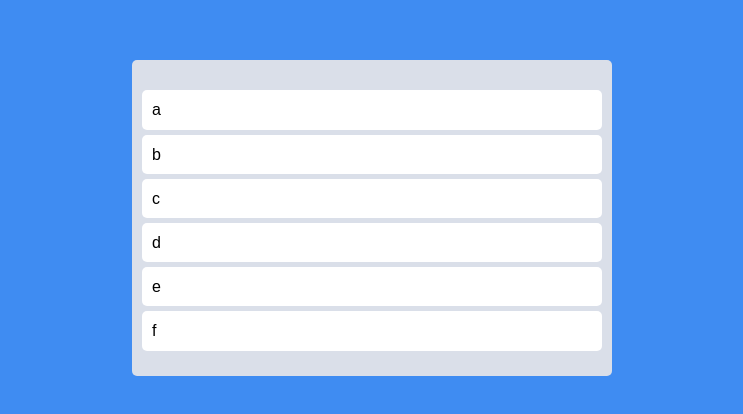
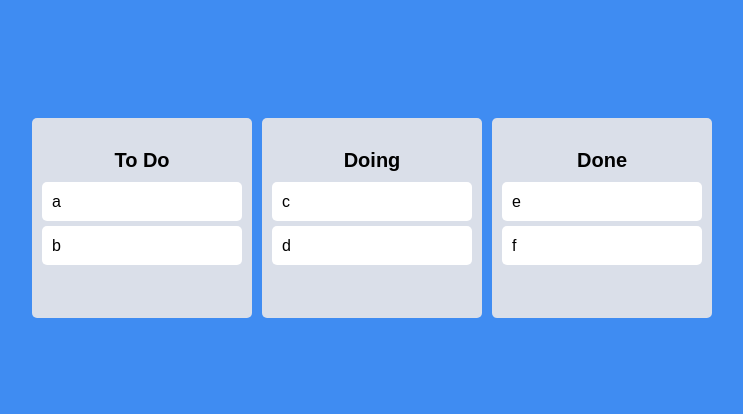
Before and after one commit to Flen-E/trello-clone, a React (Create React App) app: page / in a window 1280 px wide. Shown: the part 190-604 px from the top of the page, without its empty margins (268-1011 px from the left). Built offline with nearby package versions, Linux system fonts and the light colour scheme.

Commit message:
create board dragcard

```diff
--- a/src/App.tsx
+++ b/src/App.tsx
@@ -1,11 +1,13 @@
-import {DragDropContext, Droppable, Draggable, DropResult} from "react-beautiful-dnd";
+import {DragDropContext, DropResult} from "react-beautiful-dnd";
 import { useRecoilState } from "recoil";
 import styled from "styled-components";
 import { toDoState } from "./atoms";
 
+import Board from "./Components/Board";
+
 const Wrapper = styled.div`
   display:flex;
-  max-width:480px;
+  max-width:680px;
   width: 100%;
   margin : 0 auto;
   justify-content: center;
@@ -16,63 +18,42 @@ const Wrapper = styled.div`
 const Boards = styled.div`
   display: grid;
   width: 100%;
-  grid-template-columns: repeat(1,1fr);
+  gap: 10px;
+  grid-template-columns: repeat(3,1fr);
 
-`;
-
-const Board = styled.div`
-  padding : 20px 10px;
-  padding-top: 30px;
-  background-color: ${(props) => props.theme.boardColor};
-  border-radius: 5px;
-  min-height : 200px;
-`;
-
-const Card = styled.div`
-  border-radius: 5px;
-  padding: 10px 10px;
-  background-color: ${(props) => props.theme.cardColor};
-  margin-bottom: 5px;
 `;
 
 function App() {
   const [toDos, setToDos]  = useRecoilState(toDoState);
-  const onDragEnd = ({draggableId, destination, source} : DropResult) =>{
+  const onDragEnd = (info : DropResult) =>{
+    console.log(info);
+    const {destination, draggableId, source} = info;
     if(!destination) return;
-    setToDos(oldToDos =>{
-      const copyToDos = [...oldToDos];
-      // 1) Delete item on source.index
-      copyToDos.splice(source.index, 1);
-      // 2) Put back the item on the destination.index
-      copyToDos.splice(destination?.index, 0, draggableId);
-      return copyToDos;
-    })
+    if(destination?.droppableId === source.droppableId){
+      // same board movement.
+      setToDos((allBoards) =>{
+        const boardCopy = [...allBoards[source.droppableId]];
+        // 1) Delete item on source.index
+        boardCopy.splice(source.index, 1);
+        // 2) Put back the item on the destination.index
+        boardCopy.splice(destination?.index, 0, draggableId);
+        return {
+          ...allBoards,
+          [source.droppableId] : boardCopy,
+        };
+      });
+    }
+    if(destination.droppableId !== source.droppableId){
+      // cross board movement.
+
+    }
+
   };
   return (
     <DragDropContext onDragEnd={onDragEnd}>
       <Wrapper>
         <Boards>
-        <Droppable droppableId="one">
-          {(magic) =>
-          <Board ref={magic.innerRef} {...magic.droppableProps}>
-            {toDos.map((toDo, index) => (
-              <Draggable key={toDo} draggableId={toDo} index={index}>
-                {(magic) => (
-                  <Card
-                    ref = {magic.innerRef}
-                    {...magic.draggableProps}
-                    {...magic.dragHandleProps}
-                  >
-                    {toDo}
-                  </Card>
-               )}
-              </Draggable>
-              )
-            )}
-            {magic.placeholder}
-          </Board>
-          }
-        </Droppable>
+          {Object.keys(toDos).map(boardId => <Board boardId={boardId} key = {boardId} toDos = {toDos[boardId]} />)}
         </Boards>
       </Wrapper>
     </DragDropContext>
--- /dev/null
+++ b/src/Components/Board.tsx
@@ -0,0 +1,42 @@
+import { Droppable } from "react-beautiful-dnd";
+import DragabbleCard from "./DragabbleCard";
+import { styled } from "styled-components";
+
+const Wrapper = styled.div`
+  padding: 20px 10px;
+  padding-top: 30px;
+  background-color: ${(props) => props.theme.boardColor};
+  border-radius: 5px;
+  min-height: 200px;
+`;
+
+const Title = styled.div`
+    text-align : center;
+    font-weight : 600;
+    margin-bottom : 10px;
+    font-size : 20px;
+`
+
+interface IBoardProps {
+  toDos: string[];
+  boardId: string;
+}
+
+function Board({ toDos, boardId }: IBoardProps) {
+  return (
+    <Wrapper>
+      <Title>{boardId}</Title>
+      <Droppable droppableId={boardId}>
+        {(magic) => (
+          <div ref={magic.innerRef} {...magic.droppableProps}>
+            {toDos.map((toDo, index) => (
+              <DragabbleCard key={toDo} index={index} toDo={toDo} />
+            ))}
+            {magic.placeholder}
+          </div>
+        )}
+      </Droppable>
+    </Wrapper>
+  );
+}
+export default Board;
--- /dev/null
+++ b/src/Components/DragabbleCard.tsx
@@ -0,0 +1,34 @@
+import React from "react";
+import { Draggable } from "react-beautiful-dnd";
+import { styled } from "styled-components";
+
+const Card = styled.div`
+  border-radius: 5px;
+  padding: 10px 10px;
+  background-color: ${(props) => props.theme.cardColor};
+  margin-bottom: 5px;
+`;
+
+interface IDragabbleCardProps {
+  toDo : string;
+  index :number;
+}
+
+function DragabbleCard({toDo,index} : IDragabbleCardProps) {
+  console.log(toDo, "has been rendered");
+  return (
+    <Draggable key={toDo} draggableId={toDo} index={index}>
+      {(magic) => (
+        <Card
+          ref={magic.innerRef}
+          {...magic.draggableProps}
+          {...magic.dragHandleProps}
+        >
+          {toDo}
+        </Card>
+      )}
+    </Draggable>
+  );
+}
+
+export default React.memo(DragabbleCard);
--- a/src/atoms.tsx
+++ b/src/atoms.tsx
@@ -1,6 +1,14 @@
 import {atom} from "recoil";
 
-export const toDoState = atom({
+interface IToDoState {
+    [key : string] : string[];
+}
+
+export const toDoState = atom<IToDoState>({
     key:"toDo",
-    default : ["a","b","c","d","e", "f"],
+    default : {
+        "To Do" : ["a","b"],
+        Doing : ["c","d"],
+        Done : ["e","f"],
+    },
 })
```
